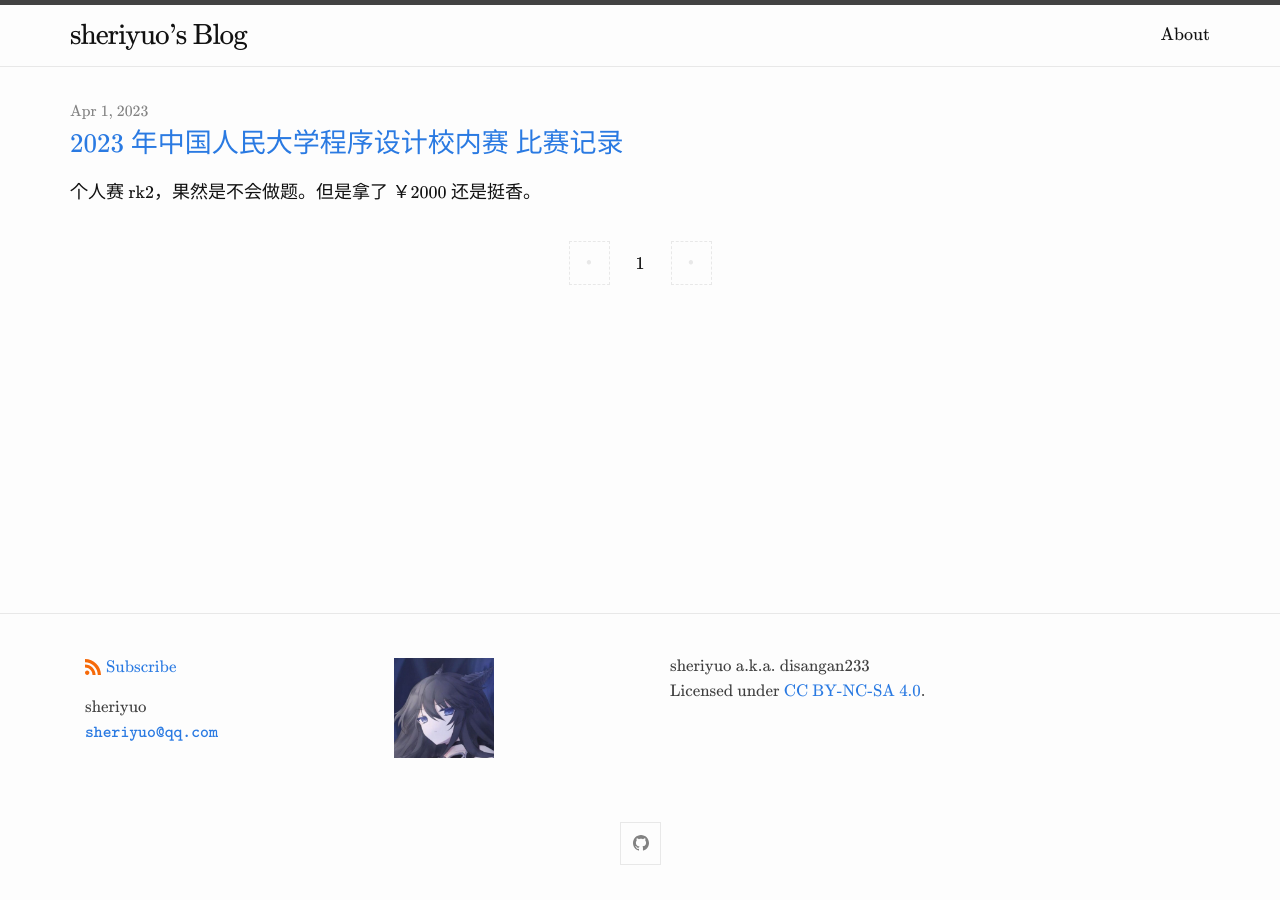
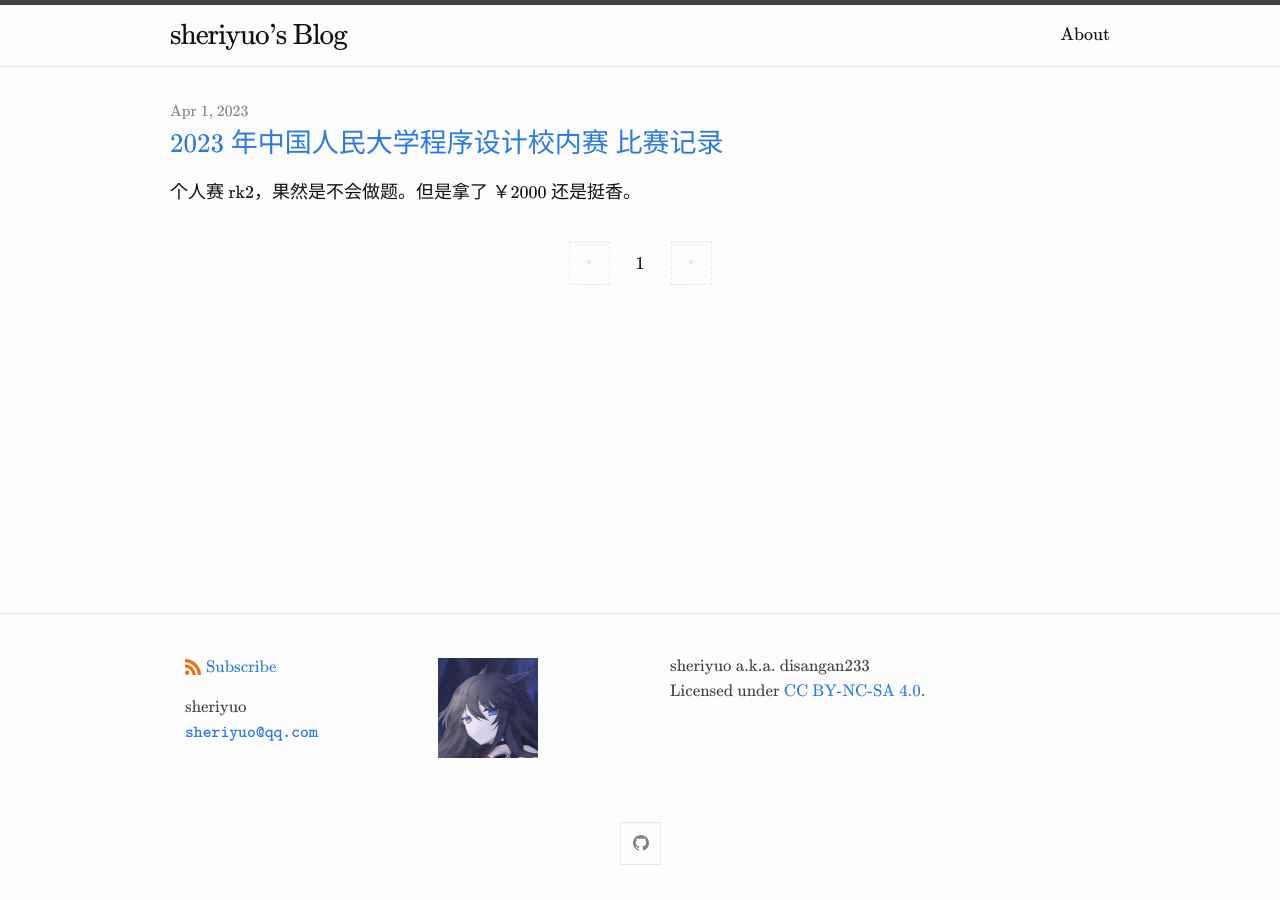
Before and after one commit to sheriyuo/sheriyuo.github.io, a Jekyll site: the page built from index.html, in a window 1280 px wide. Built offline with Jekyll 4.4.1, drawn with Linux system fonts in a browser that asks for light colours; nearby versions of some CDN libraries; some web fonts are replaced; the list of posts is cut into pages by our own code.

Commit message:
Change scss in codeblock

```diff
--- a/_sass/minima/initialize.scss
+++ b/_sass/minima/initialize.scss
@@ -16,10 +16,10 @@
 $table-text-align: left !default;
 
 // Width of the content area
-$content-width:    1200px !default;
+$content-width:    1000px !default;
 
-$on-palm:          900px !default;
-$on-laptop:        1200px !default;
+$on-palm:          800px !default;
+$on-laptop:        1000px !default;
 
 $on-medium:        $on-palm !default;
 $on-large:         $on-laptop !default;
--- a/_sass/minima/skins/classic.scss
+++ b/_sass/minima/skins/classic.scss
@@ -8,7 +8,7 @@
 
 $text-color:            #111111 !default;
 $background-color:      #fdfdfd !default;
-$code-background-color: #eeeeff !default;
+$code-background-color: #fafafa !default;
 
 $site-title-color:      $text-color !default;
 
@@ -32,10 +32,10 @@
 
 $sol-base03:   #002b36;  // 15 -12 -12
 $sol-base02:   #073642;  // 20 -12 -12
-$sol-base01:   #586e75;  // 45 -07 -07
+$sol-base01:   #3e999f;  // 45 -07 -07
 $sol-base00:   #657b83;  // 50 -07 -07
 $sol-base0:    #839496;  // 60 -06 -03
-$sol-base1:    #93a1a1;  // 65 -05 -02
+$sol-base1:    #75715e;  // 65 -05 -02
 $sol-base2:    #eee8d5;  // 92 -00  10
 $sol-base3:    #fdf6e3;  // 97  00  10
 $sol-yellow:   #b58900;  // 60  10  65
```
